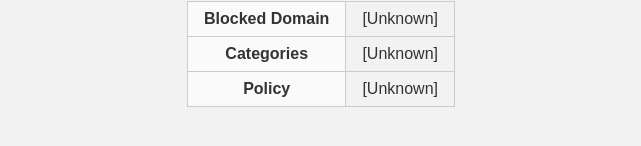
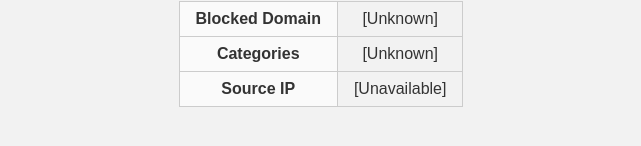
Before and after one commit to scott-otocki/Block-page, a plain HTML site: page index.html in a window 1280 px wide. Shown: the part 412-558 px from the top of the page, without its empty margins (319-960 px from the left). Drawn offline with Linux system fonts and the light colour scheme.

Commit message:
Replace Policy info with Source IP on DNSFilter block page
This update modifies the JavaScript section of the block page to display the user's source IP address instead of the DNSFilter policy name, which was previously shown as "Policy : Vantage-POC-Policy-NA".

This change enhances privacy and clarity for end users by removing internal policy information and replacing it with relevant network diagnostic data (the source IP). The source IP is extracted from the query parameter `srcip` in the block page URL, which is provided by DNSFilter during block events.

This commit:
- Replaces `Policy : ...` with `Source IP: <address>` using JavaScript.
- Keeps other dynamic elements like the blocked domain and categories intact.
- Does not affect styling or logo behavior.
- Keeps the previous revision in Git history in case rollback is needed.

```diff
--- a/index.html
+++ b/index.html
@@ -88,8 +88,8 @@
       <td id="blocked-categories">Loading...</td>
     </tr>
     <tr>
-      <td>Policy</td>
-      <td id="blocked-policy">Loading...</td>
+      <td>Source IP</td>
+      <td id="source-ip">Loading...</td>
     </tr>
   </table>
 
@@ -98,7 +98,7 @@
 
     document.getElementById("blocked-domain").textContent = params.get("domain") || "[Unknown]";
     document.getElementById("blocked-categories").textContent = params.get("categories") || "[Unknown]";
-    document.getElementById("blocked-policy").textContent = params.get("policy") || "[Unknown]";
+    document.getElementById("source-ip").textContent = params.get("ip") || "[Unavailable]";
   </script>
 
 </body>
```
